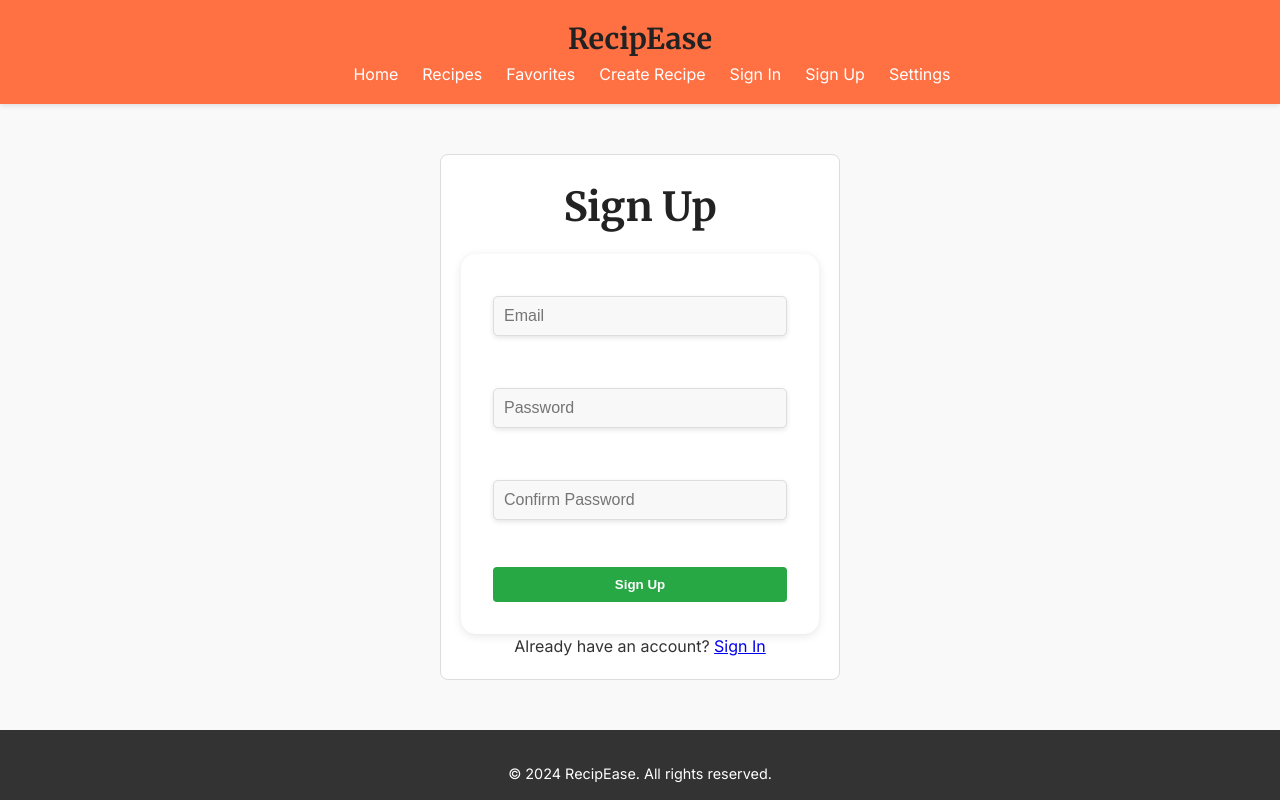
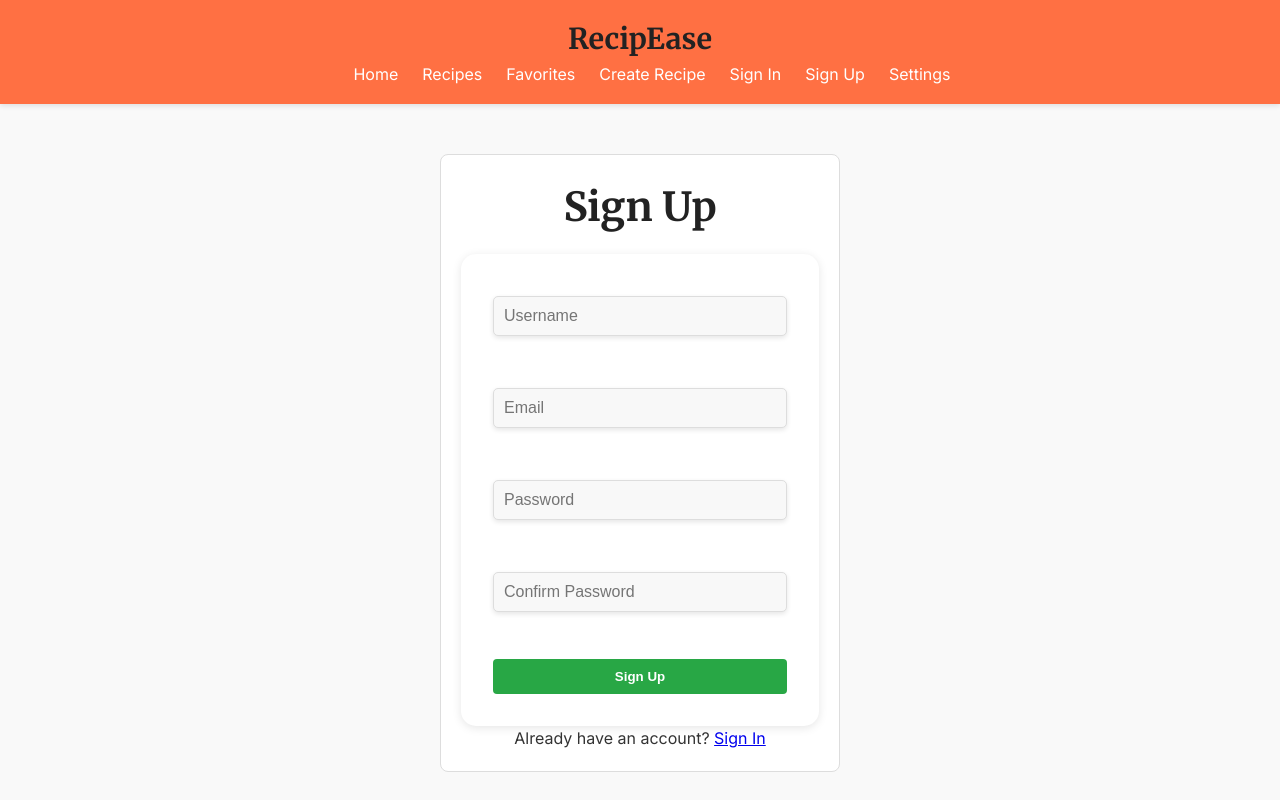
Before and after one commit to JoeSinnott/RecipEase, a React (Create React App) app in the folder frontend/: page /signup in a window 1280 px wide. Shown: the top 800 px of the page. Built offline with nearby package versions, Linux system fonts and the light colour scheme.

Commit message:
modified signup to include username, signin routes to user homepage

```diff
--- a/frontend/src/pages/SignIn.js
+++ b/frontend/src/pages/SignIn.js
@@ -1,7 +1,7 @@
 import React, { useState } from "react";
 import { Link, useNavigate } from "react-router-dom";
 
-const SignIn = () => {
+const SignIn = ({setUser}) => {
   const [email, setEmail] = useState("");
   const [password, setPassword] = useState("");
   const [error, setError] = useState("");
@@ -17,7 +17,7 @@ const SignIn = () => {
     }
 
     try {
-      // Send a POST request to your PHP backend
+      // Send a POST request to your FastAPI backend
       const response = await fetch("http://127.0.0.1:8000/login", {
         method: "POST",
         headers: {
@@ -29,9 +29,21 @@ const SignIn = () => {
       const data = await response.json();
 
       if (response.ok) {
-        // Login successful
+        if (!data.token || !data.user) {
+          setError("Invalid response from server.");
+          return;
+        }
+        // Login successful, store token and user data
+        localStorage.setItem("token", data.token); // Store token (or user data) in localStorage
+
+        // Optionally, store user info as well
+        localStorage.setItem("user", JSON.stringify(data.user));
+
+        // Update user state in App.js
+        setUser(data.user);
+
         alert("Login Successful!");
-        navigate("/"); // Redirect to homepage
+        navigate("/userhomepage"); // Redirect to signed in homepage
       } else {
         // Login failed
         setError(data.message || "Invalid email or password.");
--- a/frontend/src/pages/SignUp.js
+++ b/frontend/src/pages/SignUp.js
@@ -2,6 +2,7 @@ import React, { useState } from "react";
 import { Link, useNavigate } from "react-router-dom";
 
 const SignUp = () => {
+  const [username, setUsername] = useState("");
   const [email, setEmail] = useState("");
   const [password, setPassword] = useState("");
   const [confirmPassword, setConfirmPassword] = useState("");
@@ -12,7 +13,7 @@ const SignUp = () => {
     e.preventDefault();
     setError(""); // Reset errors
 
-    if (!email || !password || !confirmPassword) {
+    if (!username || !email || !password || !confirmPassword) {
       setError("Please fill in all fields.");
       return;
     }
@@ -40,6 +41,7 @@ const SignUp = () => {
           "Content-Type": "application/json",
         },
         body: JSON.stringify({
+          username: username,
           email: email,
           password: password,
         }),
@@ -62,6 +64,13 @@ const SignUp = () => {
       <h2>Sign Up</h2>
       {error && <p className="error">{error}</p>}
       <form onSubmit={handleSubmit}>
+        <input
+          type="username"
+          placeholder="Username"
+          value={username}
+          onChange={(e) => setUsername(e.target.value)}
+          required
+        />
         <input
           type="email"
           placeholder="Email"
```
